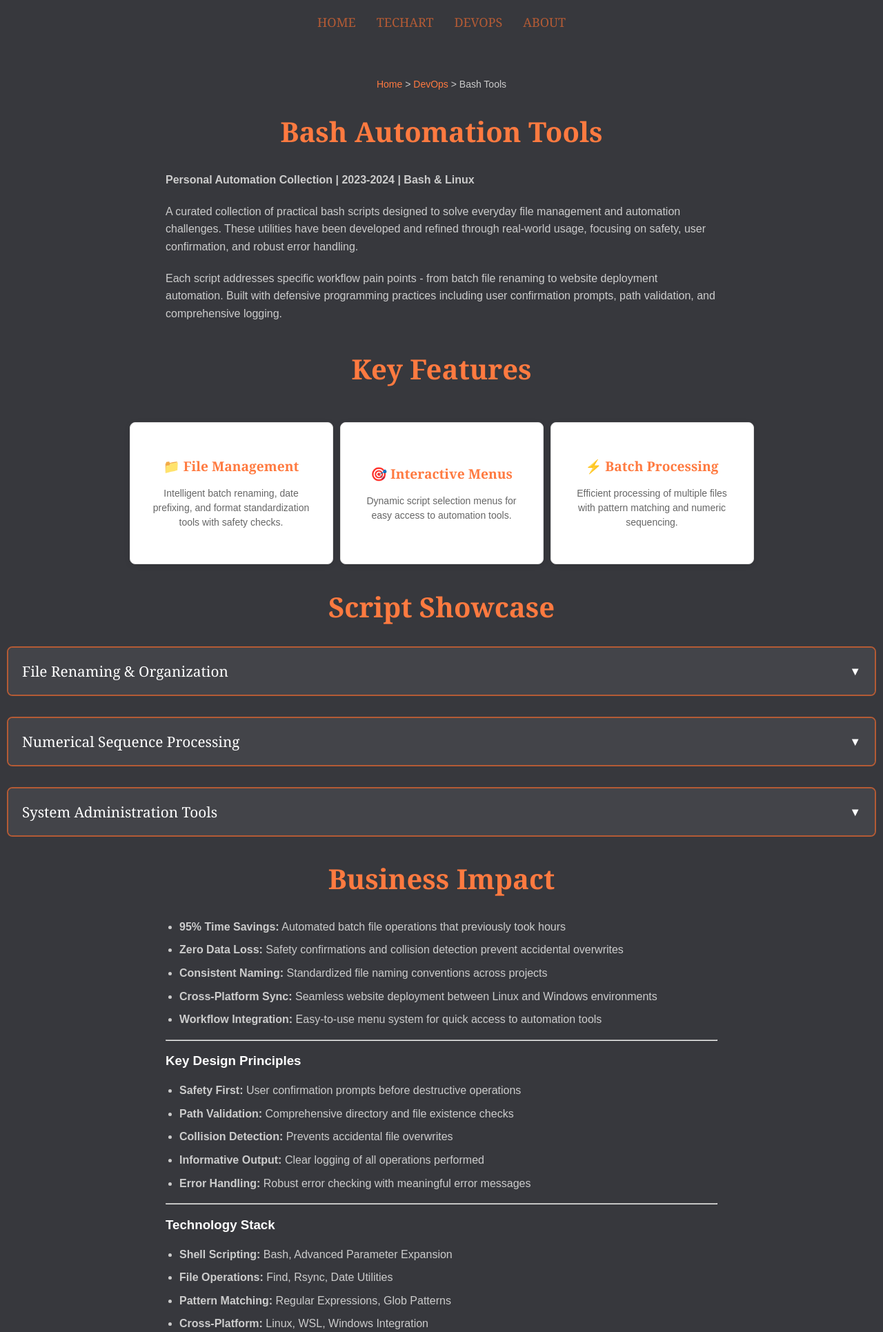
After one commit to cjnowacek/php-website, a PHP site: page /pages-devops/bash-tools/index.php in a window 1280 px wide. The commit adds this page. Shown: the top 1931 px of the page at 69% size. Run offline with PHP 8.4, Linux system fonts and the light colour scheme.

```diff
--- a/about.php
+++ b/about.php
@@ -7,10 +7,6 @@ include 'includes/header.php';
 
     <div class="about-content">
 
-        <h2>About Me</h2>
-
-        <hr>
-
         <div class="about-text">
             <h2>Professional Statement</h2>
             <div class="about-text" style="max-width: 800px; margin: 0 auto 40px auto; text-align: left;">
@@ -18,7 +14,7 @@ include 'includes/header.php';
 
                 <p>My expertise spans from building software tools that make others’ work easier to developing robust CI/CD systems and automating complex workflows. I thrive on solving challenging technical problems while empowering creative teams to focus on what they do best: creating amazing experiences.</p>
 
-                <p>Whether developing character rigs, or automating asset processing workflows, I bring a unique perspective that combines artistic sensibility with engineering precision.</p>
+                <p>Whether developing character rig, or automating asset processing workflows, I bring a unique perspective that combines artistic sensibility with engineering precision.</p>
             </div>
 
             <h3>Skills & Expertise</h3>
--- a/includes/config.php
+++ b/includes/config.php
@@ -6,10 +6,10 @@ $current_year = date('Y');
 
 // Navigation items
 $nav_items = [
-    '/index.php' => 'Home',
-    '/techart.php' => 'Techart',
-    '/devops.php' => 'Devops',
-    '/about.php' => 'About',
+    '/' => 'Home',
+    '/techart' => 'Techart',
+    '/devops' => 'Devops',
+    '/about' => 'About',
 //    '/contact.php' => 'Contact'
 ];
 
--- a/includes/header.php
+++ b/includes/header.php
@@ -38,6 +38,8 @@ else {
 <head>
     <meta charset="UTF-8" />
     <meta name="viewport" content="width=device-width, initial-scale=1.0" />
+    <meta name="author" content="CJ Nowacek" />
+    <meta name="description" content="A simple portfolio website made by CJ Nowacek" />
     <link rel="stylesheet" href="/static/css/main.css" />
     <link rel="stylesheet" href="https://cdnjs.cloudflare.com/ajax/libs/font-awesome/6.5.0/css/all.min.css"
 </head>
--- a/includes/project-cards/build_pipeline.php
+++ b/includes/project-cards/build_pipeline.php
@@ -1,7 +1,4 @@
 <?php
-
-
-
 // includes/projects/build_pipeline.php
 return [
     'id' => 'build_pipeline',
--- a/index.php
+++ b/index.php
@@ -22,10 +22,6 @@ foreach ($featuredProjectIds as $projectId) {
 ?>
 
 <div class="container" style="max-width: 1300px;">
-
-    <h2>Home</h2>
-
-    <hr>
 
     <h2>Welcome!</h2>
     <div class="about-text" style="max-width: 800px; margin: 0 auto 40px auto; text-align: left;">
--- /dev/null
+++ b/pages-devops/bash-tools/index.php
@@ -0,0 +1,403 @@
+<?php
+$page_title = "Bash Automation Tools - DevOps";
+include '../../includes/header.php';
+?>
+
+<div class="container" style="max-width: 1300px;">
+    <!-- Breadcrumb Navigation -->
+    <nav style="margin: 20px 0; color: var(--text-secondary); font-size: 14px;">
+        <a href="../../index.php" style="color: var(--header-color); text-decoration: none;">Home</a> >
+        <a href="../../devops.php" style="color: var(--header-color); text-decoration: none;">DevOps</a> >
+        <span>Bash Tools</span>
+    </nav>
+
+    <h2>Bash Automation Tools</h2>
+    <div class="about-text" style="max-width: 800px; margin: 0 auto 40px auto; text-align: left;">
+        <p><strong>Personal Automation Collection | 2023-2024 | Bash & Linux</strong></p>
+        <p>A curated collection of practical bash scripts designed to solve everyday file management and automation challenges. These utilities have been developed and refined through real-world usage, focusing on safety, user confirmation, and robust error handling.</p>
+
+        <p>Each script addresses specific workflow pain points - from batch file renaming to website deployment automation. Built with defensive programming practices including user confirmation prompts, path validation, and comprehensive logging.</p>
+    </div>
+
+    <h2>Key Features</h2>
+    <div class="grid competencies-grid">
+        <div class="grid-item">
+            <div class="project-info">
+                <h3>📁 File Management</h3>
+                <p class="project-description">Intelligent batch renaming, date prefixing, and format standardization tools with safety checks.</p>
+            </div>
+        </div>
+
+        <div class="grid-item">
+            <div class="project-info">
+                <h3>🎯 Interactive Menus</h3>
+                <p class="project-description">Dynamic script selection menus for easy access to automation tools.</p>
+            </div>
+        </div>
+
+        <div class="grid-item">
+            <div class="project-info">
+                <h3>⚡ Batch Processing</h3>
+                <p class="project-description">Efficient processing of multiple files with pattern matching and numeric sequencing.</p>
+            </div>
+        </div>
+    </div>
+
+    <h2>Script Showcase</h2>
+
+    <div class="expandable-section">
+        <button class="expand-toggle">
+            File Renaming & Organization <span class="toggle-icon">▼</span>
+        </button>
+        <div class="expandable-content">
+            <h3>Date Prefix Tool</h3>
+            <p>Automatically adds modification date prefixes to files for better organization. Includes safety checks and user confirmation.</p>
+
+            <div style="background: var(--form-bg); padding: 20px; border-radius: 8px; margin: 20px 0;">
+                <pre style="color: var(--text-secondary); font-family: 'Courier New', monospace; font-size: 14px; line-height: 1.6; margin: 0;"><code>#!/bin/bash
+
+# Use the first argument as the target directory, or default to current directory
+TARGET_DIR="${1:-.}"
+
+# Resolve absolute path
+TARGET_PATH="$(realpath "$TARGET_DIR")"
+
+# Show the target directory
+echo "⚠️  WARNING: This will rename files in:"
+echo "$TARGET_PATH"
+echo
+
+# Sanity check: does the folder exist?
+if [ ! -d "$TARGET_DIR" ]; then
+  echo "Error: '$TARGET_DIR' is not a directory."
+  exit 1
+fi
+
+# Ask for confirmation
+read -p "Are you sure you want to rename files in this directory? Type 'yes' to proceed: " confirm
+if [[ "$confirm" != "yes" ]]; then
+  echo "Aborted."
+  exit 1
+fi
+
+# Process each file in the directory (non-recursive)
+for file in "$TARGET_DIR"/*; do
+  # Skip if it's not a regular file
+  [ -f "$file" ] || continue
+
+  # Extract base filename (no path)
+  base=$(basename "$file")
+
+  # Get modification date
+  mod_date=$(date -r "$file" +"%Y%m%d")
+
+  # Skip if already prefixed
+  [[ "$base" =~ ^$mod_date\_ ]] && continue
+
+  # New filename with date prefix
+  new_name="${mod_date}_$base"
+  new_path="$TARGET_DIR/$new_name"
+
+  # Rename
+  echo "Renaming: $base -> $new_name"
+  mv "$file" "$new_path"
+done</code></pre>
+            </div>
+
+            <h3>Case Conversion Tool</h3>
+            <p>Converts the first letter of filenames to lowercase for consistent naming conventions.</p>
+
+            <div style="background: var(--form-bg); padding: 20px; border-radius: 8px; margin: 20px 0;">
+                <pre style="color: var(--text-secondary); font-family: 'Courier New', monospace; font-size: 14px; line-height: 1.6; margin: 0;"><code>#!/bin/bash
+
+# Go through each file in the current directory
+for file in *; do
+  # Skip directories
+  [ -f "$file" ] || continue
+
+  # Get the first character lowercased, and the rest of the filename
+  first_char=$(echo "${file:0:1}" | tr '[:upper:]' '[:lower:]')
+  rest="${file:1}"
+
+  new_name="$first_char$rest"
+
+  # Only rename if the name actually changes
+  if [[ "$file" != "$new_name" ]]; then
+    mv -- "$file" "$new_name"
+    echo "Renamed: $file → $new_name"
+  fi
+done</code></pre>
+            </div>
+
+            <h3>Underscore to Hyphen Converter</h3>
+            <p>Standardizes file naming by replacing underscores with hyphens, with collision detection.</p>
+
+            <div style="background: var(--form-bg); padding: 20px; border-radius: 8px; margin: 20px 0;">
+                <pre style="color: var(--text-secondary); font-family: 'Courier New', monospace; font-size: 14px; line-height: 1.6; margin: 0;"><code>#!/bin/bash
+
+# Use provided directory or default to current
+TARGET_DIR="${1:-.}"
+TARGET_PATH="$(realpath "$TARGET_DIR")"
+
+# Confirm intent
+echo "⚠️  This will rename all files and directories in:"
+echo "$TARGET_PATH"
+echo "It will replace underscores (_) with hyphens (-) in names."
+read -p "Are you sure? Type 'yes' to continue: " confirm
+[[ "$confirm" != "yes" ]] && echo "Aborted." && exit 1
+
+# Loop over files and directories (excluding symlinks)
+for entry in "$TARGET_DIR"/*; do
+  [[ -e "$entry" ]] || continue  # skip nonexistent
+
+  base=$(basename "$entry")
+
+  # Only act if the name contains underscores
+  if [[ "$base" == *_* ]]; then
+    new_base="${base//_/-}"
+    new_path="$TARGET_DIR/$new_base"
+
+    # Avoid overwriting existing entries
+    if [[ -e "$new_path" ]]; then
+      echo "⚠️  Skipping $base → $new_base (already exists)"
+    else
+      echo "Renaming: $base → $new_base"
+      mv "$entry" "$new_path"
+    fi
+  fi
+done</code></pre>
+            </div>
+        </div>
+    </div>
+
+    <div class="expandable-section">
+        <button class="expand-toggle">
+            Numerical Sequence Processing <span class="toggle-icon">▼</span>
+        </button>
+        <div class="expandable-content">
+            <h3>Image Sequence Shifter</h3>
+            <p>Shifts numbered image sequences by a specified amount, useful for inserting frames or adjusting animation sequences.</p>
+
+            <div style="background: var(--form-bg); padding: 20px; border-radius: 8px; margin: 20px 0;">
+                <pre style="color: var(--text-secondary); font-family: 'Courier New', monospace; font-size: 14px; line-height: 1.6; margin: 0;"><code>#!/bin/bash
+
+# Loop over files that match the pattern
+for file in img_*.png; do
+  # Extract the numeric part using parameter expansion
+  num=${file#img_}
+  num=${num%.png}
+
+  # Remove leading zeros, add 10, then pad to 4 digits
+  new_num=$(printf "%04d" $((10#$num + 10)))
+
+  # Form the new file name
+  new_name="img_${new_num}.png"
+
+  # Rename the file
+  mv -- "$file" "$new_name"
+  echo "Renamed: $file → $new_name"
+done</code></pre>
+            </div>
+
+            <h3>Leading Zero Cleanup</h3>
+            <p>Removes unnecessary leading zeros from numbered files (e.g., file001.txt → file1.txt).</p>
+
+            <div style="background: var(--form-bg); padding: 20px; border-radius: 8px; margin: 20px 0;">
+                <pre style="color: var(--text-secondary); font-family: 'Courier New', monospace; font-size: 14px; line-height: 1.6; margin: 0;"><code># Remove double zeros from filenames
+for f in *00?*; do
+  echo mv "$f" "${f//00/0}"
+done</code></pre>
+            </div>
+
+            <h3>Hyphen to Underscore Converter</h3>
+            <p>Converts the last hyphen in filenames to an underscore, useful for separating version numbers or extensions.</p>
+
+            <div style="background: var(--form-bg); padding: 20px; border-radius: 8px; margin: 20px 0;">
+                <pre style="color: var(--text-secondary); font-family: 'Courier New', monospace; font-size: 14px; line-height: 1.6; margin: 0;"><code># Replace last hyphen with underscore in all files containing hyphens
+for f in *-*; do
+  mv "$f" "${f%-*}_${f##*-}"
+done</code></pre>
+            </div>
+        </div>
+    </div>
+
+    <div class="expandable-section">
+        <button class="expand-toggle">
+            System Administration Tools <span class="toggle-icon">▼</span>
+        </button>
+        <div class="expandable-content">
+            <h3>Website Sync Tool</h3>
+            <p>Automated synchronization between Linux web server and Windows development environment using rsync with selective exclusions.</p>
+
+            <div style="background: var(--form-bg); padding: 20px; border-radius: 8px; margin: 20px 0;">
+                <pre style="color: var(--text-secondary); font-family: 'Courier New', monospace; font-size: 14px; line-height: 1.6; margin: 0;"><code>#!/usr/bin/env bash
+set -euo pipefail
+
+# SOURCE (Linux) and TARGET (Windows via WSL)
+SRC="/var/www/html/"
+TARGET="/mnt/c/Users/cjnow/website-clone"
+
+# Make sure target exists (and imgs/ is there to preserve)
+mkdir -p "$TARGET/imgs"
+
+# Sync everything from SRC -> TARGET
+# --delete removes files in TARGET that aren't in SRC,
+# but the --exclude 'imgs/' protects that folder (and its contents)
+# from both deletion and being overwritten.
+rsync -av --delete --exclude 'static/' "$SRC" "$TARGET/"</code></pre>
+            </div>
+
+            <h3>Interactive Script Menu</h3>
+            <p>Dynamic menu system for accessing and running bash scripts from a collection. Automatically discovers executable scripts and provides a numbered selection interface.</p>
+
+            <div style="background: var(--form-bg); padding: 20px; border-radius: 8px; margin: 20px 0;">
+                <pre style="color: var(--text-secondary); font-family: 'Courier New', monospace; font-size: 14px; line-height: 1.6; margin: 0;"><code>#!/bin/bash
+
+# Directory to scan (default to ~/git/bash or use first argument)
+SCRIPTS_DIR="${1:-$HOME/projects/bash/}"
+
+# Sanity check
+if [ ! -d "$SCRIPTS_DIR" ]; then
+  echo "❌ Error: Directory not found: $SCRIPTS_DIR"
+  exit 1
+fi
+
+# Gather list of executable .sh files
+scripts=()
+while IFS= read -r -d '' file; do
+  [[ "$(basename "$file")" == "run-menu.sh" ]] && continue
+  scripts+=("$file")
+done < <(find "$SCRIPTS_DIR" -maxdepth 1 -type f -name "*.sh" -executable -print0)
+
+# Check if we found anything
+if [ ${#scripts[@]} -eq 0 ]; then
+  echo "No executable .sh scripts found in $SCRIPTS_DIR"
+  exit 0
+fi
+
+# Display the menu
+echo "Available scripts in $SCRIPTS_DIR:"
+for i in "${!scripts[@]}"; do
+  script_name=$(basename "${scripts[$i]}")
+  printf " [%d] %s\n" $((i+1)) "$script_name"
+done
+
+# Prompt user
+read -p "Choose a script to run [1-${#scripts[@]}]: " choice
+
+# Validate choice
+if ! [[ "$choice" =~ ^[0-9]+$ ]] || (( choice < 1 || choice > ${#scripts[@]} )); then
+  echo "❌ Invalid selection."
+  exit 1
+fi
+
+# Run the chosen script
+selected="${scripts[$((choice - 1))]}"
+echo "▶️  Running: $selected"
+"$selected" "$PWD"</code></pre>
+            </div>
+        </div>
+    </div>
+
+    <h2>Business Impact</h2>
+    <div class="about-text" style="max-width: 800px; margin: 0 auto 40px auto; text-align: left;">
+        <ul>
+            <li><strong>95% Time Savings:</strong> Automated batch file operations that previously took hours</li>
+            <li><strong>Zero Data Loss:</strong> Safety confirmations and collision detection prevent accidental overwrites</li>
+            <li><strong>Consistent Naming:</strong> Standardized file naming conventions across projects</li>
+            <li><strong>Cross-Platform Sync:</strong> Seamless website deployment between Linux and Windows environments</li>
+            <li><strong>Workflow Integration:</strong> Easy-to-use menu system for quick access to automation tools</li>
+        </ul>
+
+        <hr>
+
+        <h3>Key Design Principles</h3>
+        <ul>
+            <li><strong>Safety First:</strong> User confirmation prompts before destructive operations</li>
+            <li><strong>Path Validation:</strong> Comprehensive directory and file existence checks</li>
+            <li><strong>Collision Detection:</strong> Prevents accidental file overwrites</li>
+            <li><strong>Informative Output:</strong> Clear logging of all operations performed</li>
+            <li><strong>Error Handling:</strong> Robust error checking with meaningful error messages</li>
+        </ul>
+
+        <hr>
+
+        <h3>Technology Stack</h3>
+        <ul>
+            <li><strong>Shell Scripting:</strong> Bash, Advanced Parameter Expansion</li>
+            <li><strong>File Operations:</strong> Find, Rsync, Date Utilities</li>
+            <li><strong>Pattern Matching:</strong> Regular Expressions, Glob Patterns</li>
+            <li><strong>Cross-Platform:</strong> Linux, WSL, Windows Integration</li>
+        </ul>
+
+        <hr>
+
+        <h3>Use Cases</h3>
+        <ul>
+            <li><strong>Asset Management:</strong> Organizing image sequences for animation workflows</li>
+            <li><strong>File Standardization:</strong> Consistent naming across development projects</li>
+            <li><strong>Website Deployment:</strong> Automated syncing between development and production</li>
+            <li><strong>Batch Processing:</strong> Mass file operations with safety checks</li>
+        </ul>
+    </div>
+
+    <h2>Script Categories</h2>
+    <div class="grid competencies-grid">
+        <div class="grid-item">
+            <div class="project-info">
+                <h3>📝 File Naming</h3>
+                <p class="project-description">Tools for standardizing file names, case conversion, and adding organizational prefixes.</p>
+            </div>
+        </div>
+
+        <div class="grid-item">
+            <div class="project-info">
+                <h3>🔢 Sequence Management</h3>
+                <p class="project-description">Scripts for manipulating numbered file sequences, shifting ranges, and cleaning up formats.</p>
+            </div>
+        </div>
+
+        <div class="grid-item">
+            <div class="project-info">
+                <h3>🔄 Synchronization</h3>
+                <p class="project-description">Automated sync tools for maintaining consistency between different environments.</p>
+            </div>
+        </div>
+
+        <div class="grid-item">
+            <div class="project-info">
+                <h3>🎮 Interactive Tools</h3>
+                <p class="project-description">Menu-driven interfaces for easy access to script collections and workflow automation.</p>
+            </div>
+        </div>
+    </div>
+
+    <h2>Development Philosophy</h2>
+    <div class="about-text" style="max-width: 800px; margin: 0 auto 40px auto; text-align: left;">
+        <p><strong>Defensive Programming:</strong> Every script includes comprehensive error checking, user confirmation prompts, and collision detection to prevent data loss.</p>
+
+        <p><strong>Real-World Testing:</strong> All tools have been battle-tested in actual workflows, refined through daily use, and optimized for common edge cases.</p>
+
+        <p><strong>User Experience:</strong> Scripts provide clear output, meaningful error messages, and require explicit confirmation for destructive operations.</p>
+
+        <p><strong>Modularity:</strong> Each script focuses on a specific task and can be easily integrated into larger automation workflows.</p>
+    </div>
+
+    <!-- Navigation -->
+    <div style="display: flex; justify-content: space-between; margin: 60px 0 40px 0; gap: 20px;">
+        <a href="../../devops.php" class="project-link" style="background: var(--form-bg); color: var(--text-color);">← Back to DevOps</a>
+        <a href="../build-pipeline/" class="project-link">Next Project: Build Pipeline →</a>
+    </div>
+</div>
+
+<script>
+document.querySelectorAll('.expand-toggle').forEach(button => {
+    button.addEventListener('click', function() {
+        this.classList.toggle('active');
+        const content = this.nextElementSibling;
+        content.classList.toggle('active');
+    });
+});
+</script>
+
+<?php include '../../includes/footer.php'; ?>
--- a/pages-techart/runaway/index.php
+++ b/pages-techart/runaway/index.php
@@ -170,9 +170,10 @@ include '../../includes/header.php';
         </div>
     </div>
 
+    <div class="about-text" style="max-width: 800px; margin: 0 auto 40px auto; text-align: left;">
     <h2>Project Results</h2>
     <p>Delivered a fully realized interactive experience that fused storytelling with robust technical systems. Designed and implemented the entire production pipeline—from rigging and animation to automation and deployment—ensuring efficiency and creative flexibility.</p>
-    <hr>
+    </div>
 
     <div class="text-content">
         <ul>
--- a/pages-techart/sintern/index.php
+++ b/pages-techart/sintern/index.php
@@ -123,9 +123,11 @@ $breadcrumbs = [
         </div>
     </div>
 
+
+    <div class="about-text" style="max-width: 800px; margin: 0 auto 40px auto; text-align: left;">
     <h2>Project Results</h2>
         <p>Developed a stylized animated short that combined technical precision with creative expression. Contributed to every stage of production, from rigging and lighting to asset optimization and pipeline design.</p>
-        <hr>
+    </div>
 
     <div class="text-content">
         <ul>
--- a/pages-techart/smite/index.php
+++ b/pages-techart/smite/index.php
@@ -50,9 +50,10 @@ include '../../includes/header.php';
         </div>
     </div>
 
+    <div class="about-text" style="max-width: 800px; margin: 0 auto 40px auto; text-align: left;">
     <h2>Project Impact</h2>
     <p>Streamlined the character production pipeline across a large, multi-platform project. Implemented automation and standardization that significantly improved quality control, iteration speed, and team efficiency.</p>
-    <hr>
+    </div>
 
     <div class="text-content">
         <ul>
--- a/pages-techart/whisper-from-the-stars/index.php
+++ b/pages-techart/whisper-from-the-stars/index.php
@@ -49,9 +49,11 @@ include '../../includes/header.php';
 
         <hr>
 
+    <div class="about-text" style="max-width: 800px; margin: 0 auto 40px auto; text-align: left;">
     <h2>Project Results</h2>
     <p>Developed a stylized animated short that combined technical precision with creative expression. Contributed to every stage of production, from rigging and lighting to asset optimization and pipeline design.</p>
-    <hr>
+    </div>
+
     <div class="about-text" style="max-width: 800px; margin: 0 auto 40px auto; text-align: left;">
         <ul>
             <li><strong>80% Time Reduction:</strong> Automated rigging process reduced manual work from hours to minutes</li>
--- a/static/css/projects.css
+++ b/static/css/projects.css
@@ -50,7 +50,7 @@
     display: inline-block;
     background: var(--header-color);
     color: white;
-    padding: 0.5rem 1rem;
+    padding: 0.75rem 1.5rem;
     text-decoration: none;
     border-radius: 6px;
     font-size: 0.85rem;
@@ -58,6 +58,9 @@
     margin-top: 1rem;
     transition: all 0.3s ease;
     font-family: Cambria, Georgia, serif;
+    width: auto;
+    min-width: 120px;
+}
 }
 
 .competency-link:hover {
--- a/techart.php
+++ b/techart.php
@@ -49,7 +49,7 @@ foreach ($techartProjectIds as $projectId) {
     <hr>
 
     <div style="text-align: center; margin: 40px 0;">
-        <a href="/static/files/CJ-Nowacek-TechArt-Resume.pdf" class="competency-link" target="_blank" rel="noopener">Download Resume (PDF)</a>
+        <a href="/static/files/CJ-Nowacek-TechArt-Resume.pdf" class="competency-link" target="_blank" rel="noopener">Download Techart Resume (PDF)</a>
     </div>
 
    <?php include 'includes/demo_reel.php'; ?>
```
Also changed, not shown: devops.php (+39 -10 lines), .htaccess (added).
